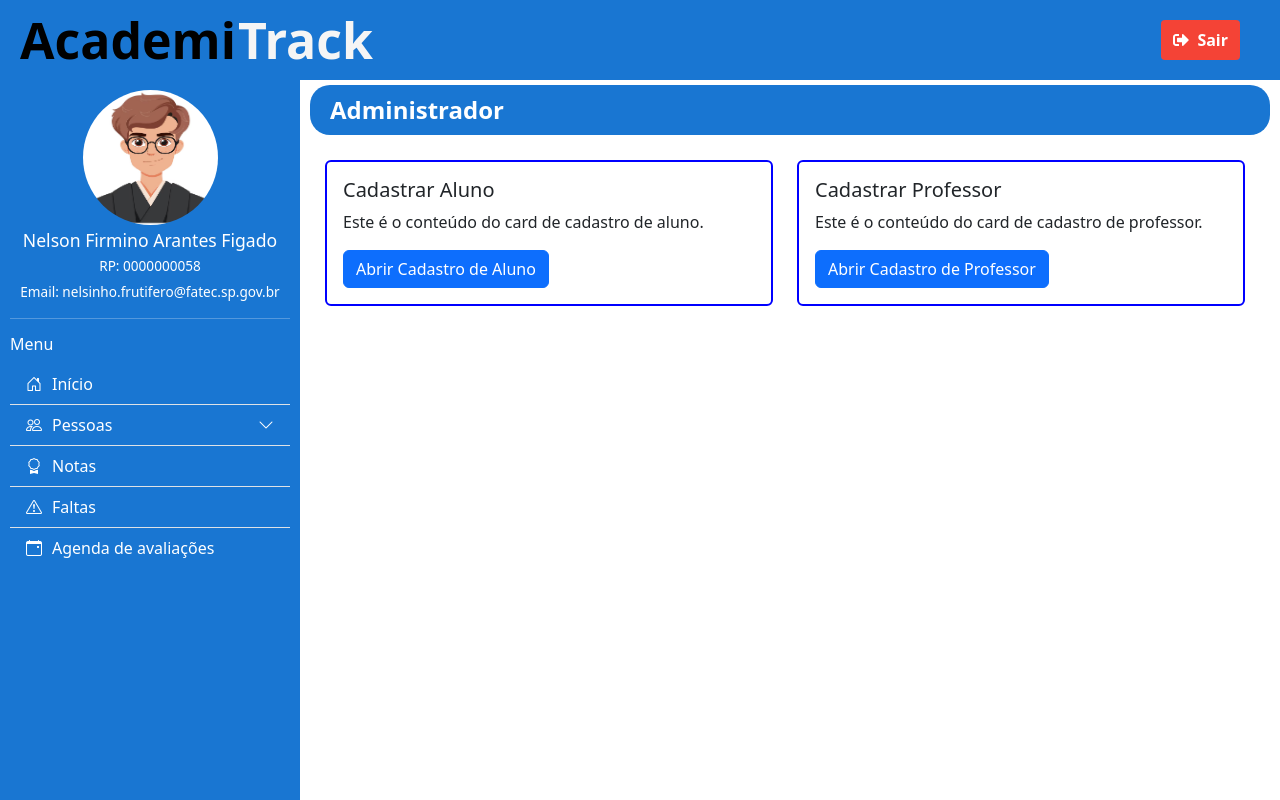
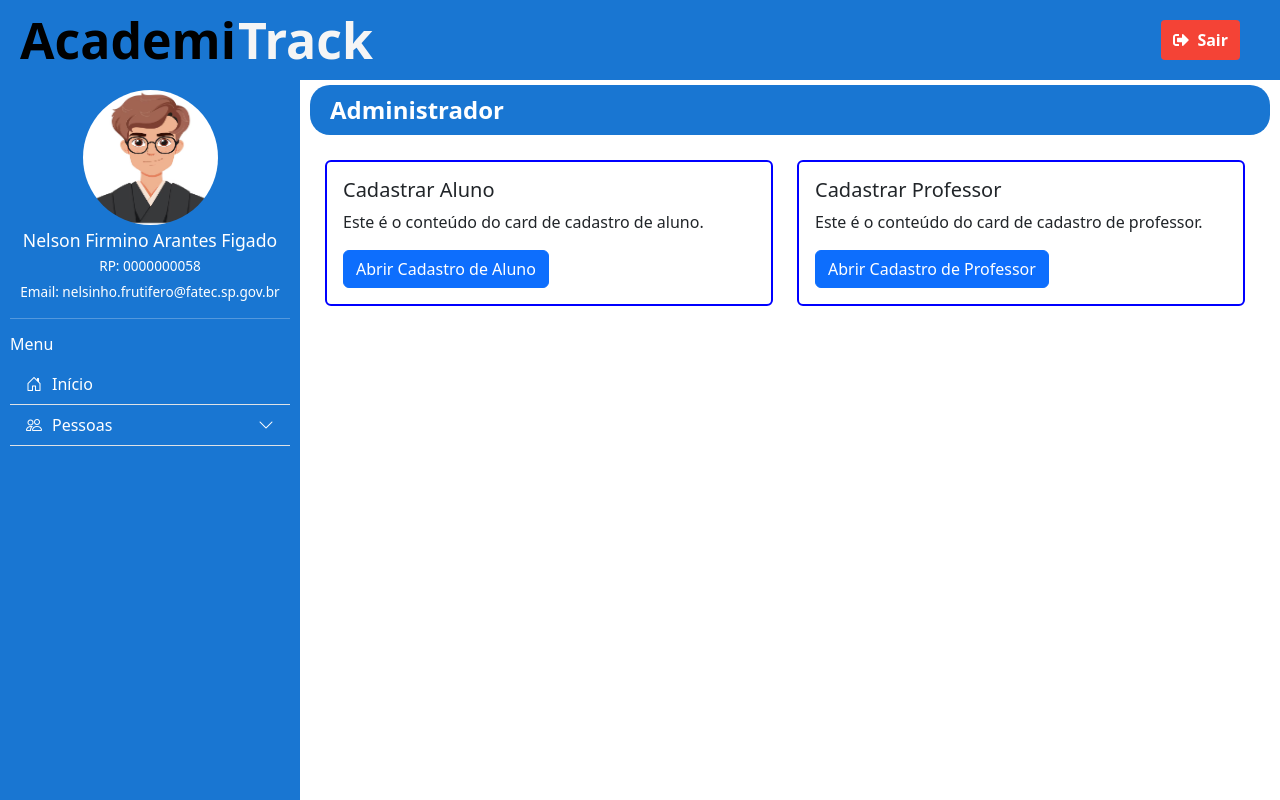
Before and after one commit to WebCrafters-ZL/academitrack-front, a React (Create React App) app: page /admhome in a window 1280 px wide. Built offline with nearby package versions, Linux system fonts and the light colour scheme.

Commit message:
fix: Retirada de alguns ListGroup da BarraLateral

```diff
--- a/src/components/BarraLateralAdm/BarraLateralAdm.js
+++ b/src/components/BarraLateralAdm/BarraLateralAdm.js
@@ -104,41 +104,6 @@ const BarraLateralAdm = () => {
           </div>
         </Collapse>
 
-        <ListGroupItem
-          action
-          as={Link}
-          to="/notas"
-          style={{ backgroundColor: "transparent", color: "white" }}
-        >
-          <i className="bi bi-award" style={{ marginRight: "10px" }}></i>
-          Notas
-        </ListGroupItem>
-
-        <ListGroupItem
-          action
-          as={Link}
-          to="/faltas"
-          style={{ backgroundColor: "transparent", color: "white" }}
-        >
-          <i
-            className="bi bi-exclamation-triangle"
-            style={{ marginRight: "10px" }}
-          ></i>
-          Faltas
-        </ListGroupItem>
-
-        <ListGroupItem
-          action
-          as={Link}
-          to="/agenda-avaliacoes"
-          style={{ backgroundColor: "transparent", color: "white" }}
-        >
-          <i
-            className="bi bi-calendar-event"
-            style={{ marginRight: "10px" }}
-          ></i>
-          Agenda de avaliações
-        </ListGroupItem>
       </ListGroup>
     </div>
   );
```
